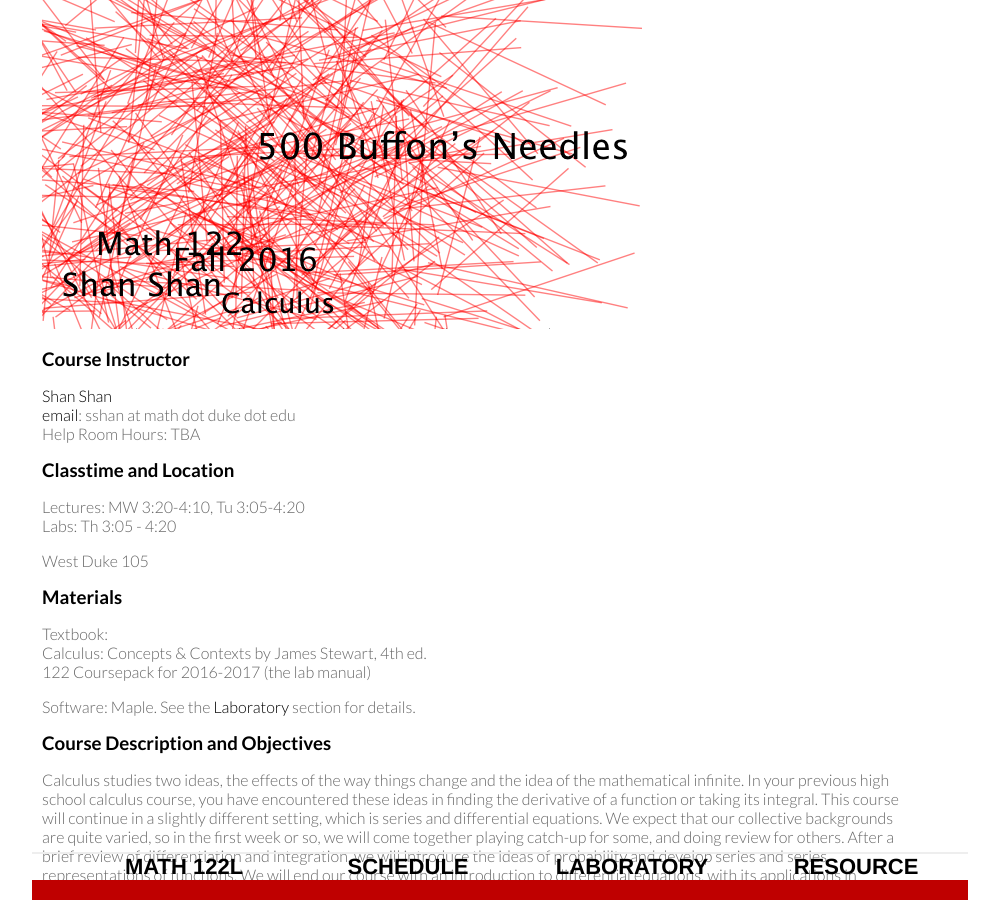
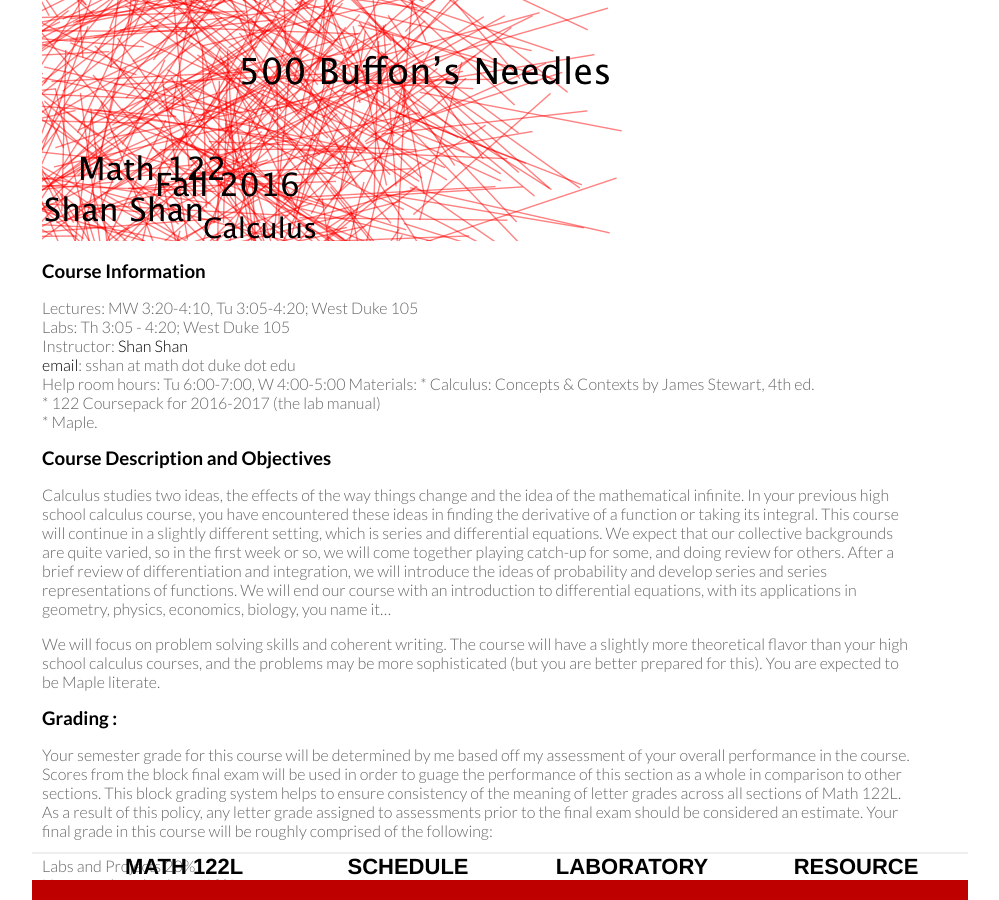
Before and after one commit to sshanshans/calculus2, a Jekyll site: the page built from index.md, in a window 1280 px wide and 900 px high, scrolled down 294 px. Shown: the whole window, without its empty margins (160-1159 px from the left). Built offline with Jekyll 4.4.1, drawn with Linux system fonts in a browser that asks for light colours.

Commit message:
first week

```diff
--- a/index.md
+++ b/index.md
@@ -6,23 +6,15 @@ description: course webpage
 
 <img src="/calculus2/images/needle.png" >
 
-### Course Instructor
-[Shan Shan](https://sshanshans.github.io)  <br>
+### Course Information
+Lectures: MW 3:20-4:10, Tu 3:05-4:20; West Duke 105 <br>
+Labs: Th 3:05 - 4:20; West Duke 105  <br>
+Instructor: [Shan Shan](https://sshanshans.github.io)  <br>
 [email](mailto:sshan@math.duke.edu): sshan at math dot duke dot edu  <br>
-Help Room Hours: TBA
-
-### Classtime and Location
-Lectures: MW 3:20-4:10, Tu 3:05-4:20 <br>
-Labs: Th 3:05 - 4:20  <br>
-
-West Duke 105 <br>
-
-### Materials
-Textbook: <br>
-Calculus: Concepts & Contexts by James Stewart, 4th ed. <br>
-122 Coursepack for 2016-2017 (the lab manual) <br>
-
-Software: Maple. See the [Laboratory](/calculus2/lab/lab.html) section for details. <br>
+Help room hours: Tu 6:00-7:00, W 4:00-5:00
+Materials: * Calculus: Concepts & Contexts by James Stewart, 4th ed. <br>
+                 * 122 Coursepack for 2016-2017 (the lab manual) <br>
+                 * Maple.
 
 ### Course Description and Objectives
 
@@ -66,8 +58,7 @@ There will be no make-up exams nor rescheduled exams, except excused by your dea
 
 * serious illness only if documentation is provided with a written excuse from your dean. <br>
 * serious illness or death in the family only if documentation is provided with a written excuse from your dean. <br>
-* athletic commitments or religious obligations only if documentation is provided with a written excuse from your dean and prior notice is given. In such cases, rescheduled exams must be taken before the rest of the class.   <br>
+* athletic commitments or religious obligations only if documentation is provided with a written excuse from your dean and prior notice is given. In such cases, rescheduled exams must be taken before the rest of the class.
 
 ### Duke Community Standard:
-
 Students are expected to adhere to the [Duke Community Standard](http://integrity.duke.edu/new.html) . If a student is found responsible for academic dishonesty on a graded assignment, I reserve the right to assign a grade of zero to the assignment in question and to further reduce the final grade for the course by one or more letter grades possibly to a failing grade.
```
Also changed, not shown: images/needle.png.
